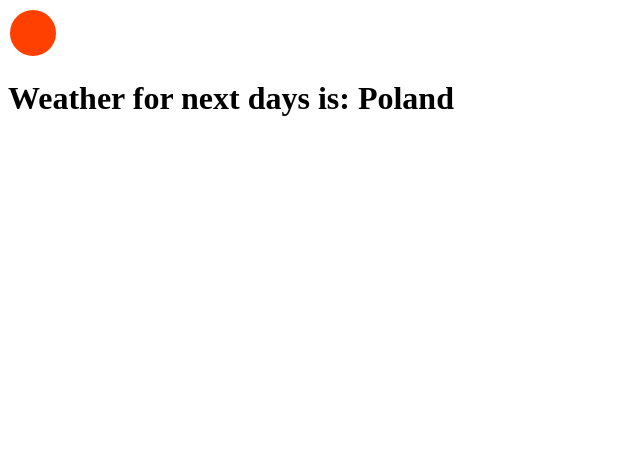
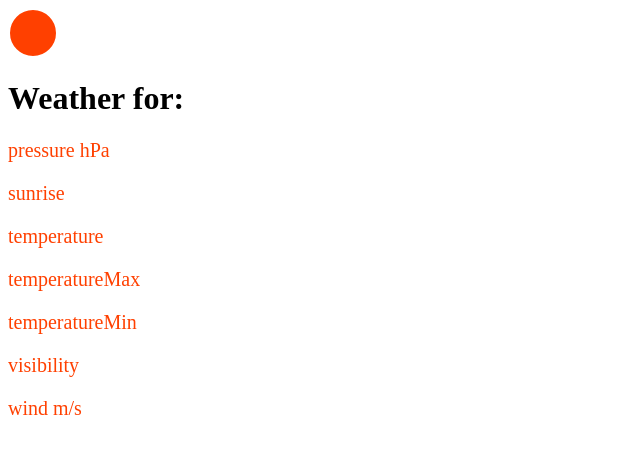
Before and after one commit to akobartek/WeatherApp, an Angular app: page / in a window 1280 px wide. Shown: the top 454 px of the page, without its empty margins (0-640 px from the left). Built offline with nearby package versions, Linux system fonts and the light colour scheme; some icons are missing.

Commit message:
- removing comments - add new class "weather" - showing weather in page - light styling in css

```diff
--- a/src/app/app.component.css
+++ b/src/app/app.component.css
@@ -8,3 +8,18 @@ button {
   color: whitesmoke;
   font-size: 20px;
 }
+
+h1 {
+  color: #ff4000;
+  font-weight: waga;
+}
+
+p {
+  color: #ff4000;
+  font-size: 20px;
+  font-weight: waga;
+}
+
+span {
+  color: black;
+}
--- a/src/app/app.component.html
+++ b/src/app/app.component.html
@@ -1,5 +1,11 @@
 <link rel="stylesheet" href="https://use.fontawesome.com/releases/v5.8.1/css/all.css"
   integrity="sha384-50oBUHEmvpQ+1lW4y57PTFmhCaXp0ML5d60M1M7uH2+nqUivzIebhndOJK28anvf" crossorigin="anonymous">
 <button (click)="getLocation()"><i class="fas fa-map-marker-alt"></i></button>
-<h1>Weather for next days is: {{ weather }}</h1>
-<!-- bindowanie -->
+<h1><span>Weather for:</span> {{weather.city}}</h1>
+<p>pressure {{weather.pressure}} hPa</p>
+<p>sunrise {{weather.sunrise}}</p>
+<p>temperature {{weather.temperature}}</p>
+<p>temperatureMax {{weather.temperatureMax}}</p>
+<p>temperatureMin {{weather.temperatureMin}}</p>
+<p>visibility {{weather.visibility}}</p>
+<p>wind {{weather.wind}} m/s</p>
--- a/src/app/app.component.ts
+++ b/src/app/app.component.ts
@@ -1,6 +1,7 @@
 import { Component } from '@angular/core';
 import { Observable } from 'rxjs';
 import { HttpClient, HttpHeaders, HttpParams } from '@angular/common/http';
+import { Weather } from 'src/models/weather';
 
 @Component({
   selector: 'app-root',
@@ -9,15 +10,10 @@ import { HttpClient, HttpHeaders, HttpParams } from '@angular/common/http';
 })
 export class AppComponent {
   title = 'weather-app';
-  // httpOptions = {
-  //   headers: new HttpHeaders({
-  //     'Content-Type': 'application/json'
-  //   })
-  // }
   constructor(private http: HttpClient) { }
 
   currentLocation: Coordinates;
-  weather: any = 'Poland';
+  weather: Weather = new Weather();
   url: string = 'http://api.openweathermap.org/data/2.5/weather';
 
 
@@ -25,25 +21,21 @@ export class AppComponent {
     if (window.navigator.geolocation) {
       window.navigator.geolocation.getCurrentPosition(
         (position) => {
-          // "this" here in the weather service is seen however currentLocation is always ""
           this.currentLocation = position.coords;
           console.log(this.currentLocation);
           this.getWeather();
-          //callback(position.coords);
         },
         (failure) => {
-          if (failure.message.indexOf("Only secure origins are allowed") == 0) {
-            alert('Only secure origins are allowed by your browser.');
-          }
+          console.log(failure);
         }
       );
     }
 
   }
   getWeather() {
-    this.weather = 'Wroclaw';
+    this.weather = new Weather();
     const params = new HttpParams()
-      .append('lat', '' + this.currentLocation.latitude)
+      .append('lat', this.currentLocation.latitude.toString())
       .append('lon', '' + this.currentLocation.longitude)
       .append('appid', 'dd4f5208462a65c91cde34a69c850673');
     this.http.get<string>(this.url, {
@@ -51,10 +43,15 @@ export class AppComponent {
     }
     ).subscribe((result: any) => {
       console.log(result)
+      this.weather.city = result.name;
+      this.weather.pressure = result.main.pressure;
+      this.weather.sunrise = result.sys.sunrise;
+      this.weather.temperature = result.main.temp;
+      this.weather.temperatureMax = result.main.temp_max;
+      this.weather.temperatureMin = result.main.temp_min;
+      this.weather.visibility = result.visibility;
+      this.weather.wind = result.wind.speed;
+
     })
-    // .pipe(
-    //   retry(1),
-    //   catchError(this.handleError)
-    // )
   }
 }
--- /dev/null
+++ b/src/models/weather.ts
@@ -0,0 +1,13 @@
+export class Weather {
+  public city: string;
+  public temperature: number;
+  public temperatureMin: number;
+  public temperatureMax: number;
+  public pressure: number;
+  public visibility: number;
+  public wind: number;
+  public sunrise: Date;
+
+
+
+}
```
